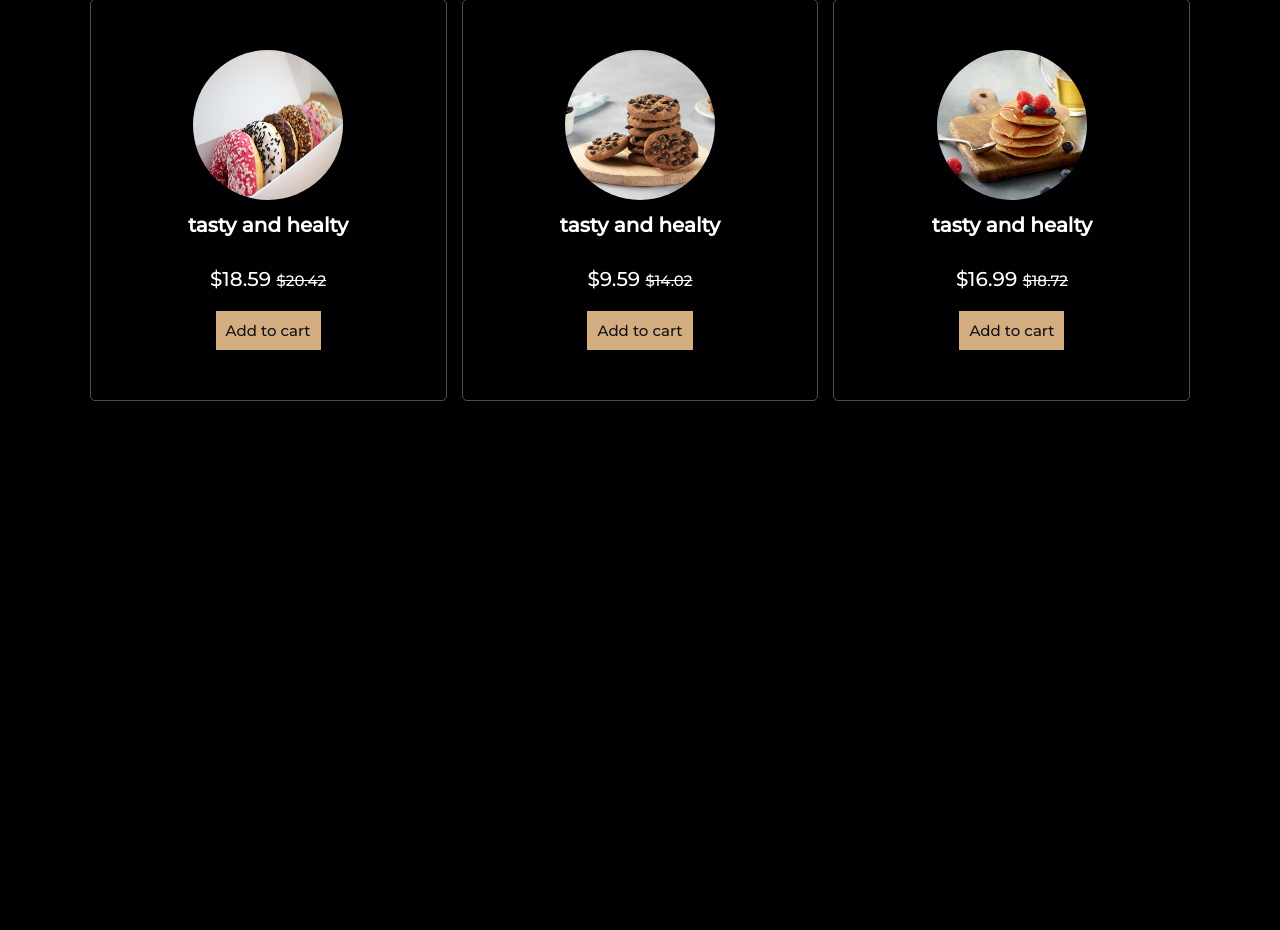
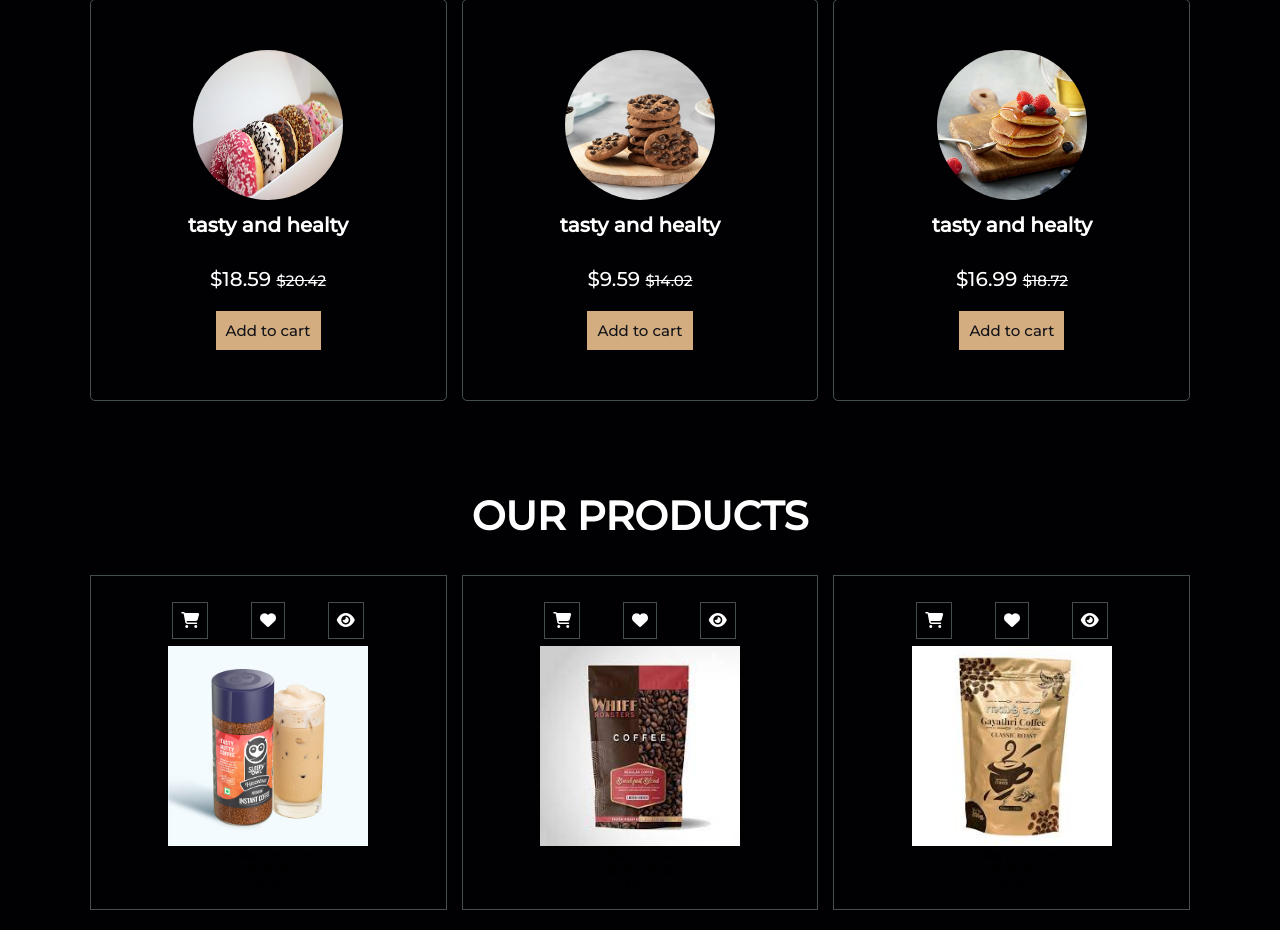
Before and after one commit to Yaswanth1320/web-development, a PHP site: page / in a window 1280 px wide. Shown: the part 1949-2879 px from the top of the page. Before the commit the page ends 2350 px from the top, so only its background shows below. Run offline with PHP 8.4, Linux system fonts and the light colour scheme.

Commit message:
coffee_products

```diff
--- a/SASS/Cofee Shop/index.html
+++ b/SASS/Cofee Shop/index.html
@@ -158,7 +158,78 @@
     </section>
 
     <!-- Menu sestion -->
+    <!-- products section -->
 
+    <section class="product">
+        <h1 class="product_heading">Our <span>Products</span></h1>
+        <div class="product_container">
+            <div class="box">
+                <div class="box_icons">
+                    <a href="#"><i class="fa-solid fa-cart-shopping"></i></a>
+                    <a href="#"><i class="fa-solid fa-heart"></i></a>
+                    <a href="#"><i class="fa-solid fa-eye"></i></a>
+                    <div class="box_image">
+                        <img src="images/product1.webp" height="200px" width="200px" alt="product">
+                    </div>
+                    <div class="box_content">
+                        <h3>coffee products</h3>
+                        <div class="box-content_stars">
+                            <i class="fa-solid fa-star"></i>
+                            <i class="fa-solid fa-star"></i>
+                            <i class="fa-solid fa-star"></i>
+                            <i class="fa-solid fa-star"></i>
+                            <i class="fa-regular fa-star"></i>
+                        </div>
+                        <div class="price">$12.34</div>
+                    </div>
+                </div>
+            </div>
+            <div class="box">
+                <div class="box_icons">
+                    <a href="#"><i class="fa-solid fa-cart-shopping"></i></a>
+                    <a href="#"><i class="fa-solid fa-heart"></i></a>
+                    <a href="#"><i class="fa-solid fa-eye"></i></a>
+                    <div class="box_image">
+                        <img src="images/product2.jpeg" height="200px" width="200px" alt="">
+                    </div>
+                    <div class="box_content">
+                        <h3>coffee products</h3>
+                        <div class="box-content_stars">
+                            <i class="fa-solid fa-star"></i>
+                            <i class="fa-solid fa-star"></i>
+                            <i class="fa-solid fa-star"></i>
+                            <i class="fa-solid fa-star"></i>
+                            <i class="fa-regular fa-star"></i>
+                        </div>
+                        <div class="price">$12.34</div>
+                    </div>
+                </div>
+            </div>
+            <div class="box">
+                <div class="box_icons">
+                    <a href="#"><i class="fa-solid fa-cart-shopping"></i></a>
+                    <a href="#"><i class="fa-solid fa-heart"></i></a>
+                    <a href="#"><i class="fa-solid fa-eye"></i></a>
+                    <div class="box_image">
+                        <img src="images/product3.jpeg" height="200px" width="200px" alt="">
+                    </div>
+                    <div class="box_content">
+                        <h3>coffee products</h3>
+                        <div class="box-content_stars">
+                            <i class="fa-solid fa-star"></i>
+                            <i class="fa-solid fa-star"></i>
+                            <i class="fa-solid fa-star"></i>
+                            <i class="fa-solid fa-star"></i>
+                            <i class="fa-regular fa-star"></i>
+                        </div>
+                        <div class="price">$12.34</div>
+                    </div>
+                </div>
+            </div>
+        </div>
+    </section>
+
+    <!-- products section -->
 
 </body>
 </html>
--- a/SASS/Cofee Shop/styles/_menu.scss
+++ b/SASS/Cofee Shop/styles/_menu.scss
@@ -1,5 +1,6 @@
 
 .menu{
+    margin-bottom: 5rem;
 
     &_heading{
         text-align: center;
@@ -71,3 +72,46 @@
         }
     }
 }
+
+
+
+.product{
+
+    &_heading{
+        text-align: center;
+        color: #fff;
+        text-transform: uppercase;
+        font-size: 4rem;
+        padding-bottom: 3.5rem;
+    }
+
+    &_container{
+        display: grid;
+        grid-template-columns: repeat(auto-fit,minmax(30rem,1fr));
+        gap: 1.5rem;
+
+        .box{
+            text-align: center;
+            border: $border;
+            padding: 2rem;
+
+            &_icons{
+
+                a{
+                    height: 5rem;
+                    width: 5rem;
+                    line-height: 5rem;
+                    font-size: 1.6rem;
+                    padding: 0.8rem;
+                    border: $border;
+                    color: #fff;
+                    margin: 2rem;
+
+                    &:hover{
+                        color: $main-colour;
+                    }
+                }
+            }
+        }
+    }
+}
--- a/SASS/Cofee Shop/styles/style.css
+++ b/SASS/Cofee Shop/styles/style.css
@@ -280,6 +280,9 @@ section {
   transition: all 0.3s ease;
 }
 
+.menu {
+  margin-bottom: 5rem;
+}
 .menu_heading {
   text-align: center;
   color: #fff;
@@ -339,6 +342,37 @@ section {
   color: #13131a;
 }
 
+.product_heading {
+  text-align: center;
+  color: #fff;
+  text-transform: uppercase;
+  font-size: 4rem;
+  padding-bottom: 3.5rem;
+}
+.product_container {
+  display: grid;
+  grid-template-columns: repeat(auto-fit, minmax(30rem, 1fr));
+  gap: 1.5rem;
+}
+.product_container .box {
+  text-align: center;
+  border: 0.1rem solid rgba(225, 255, 255, 0.3);
+  padding: 2rem;
+}
+.product_container .box_icons a {
+  height: 5rem;
+  width: 5rem;
+  line-height: 5rem;
+  font-size: 1.6rem;
+  padding: 0.8rem;
+  border: 0.1rem solid rgba(225, 255, 255, 0.3);
+  color: #fff;
+  margin: 2rem;
+}
+.product_container .box_icons a:hover {
+  color: #d3ad7f;
+}
+
 * {
   margin: 0;
   padding: 0;
```
Also changed, not shown: SASS/Cofee Shop/images/product1.webp (renamed from SASS/Cofee Shop/images/menu6.webp), SASS/Cofee Shop/images/product2.jpeg (added), SASS/Cofee Shop/images/product3.jpeg (added), 1 other file.
